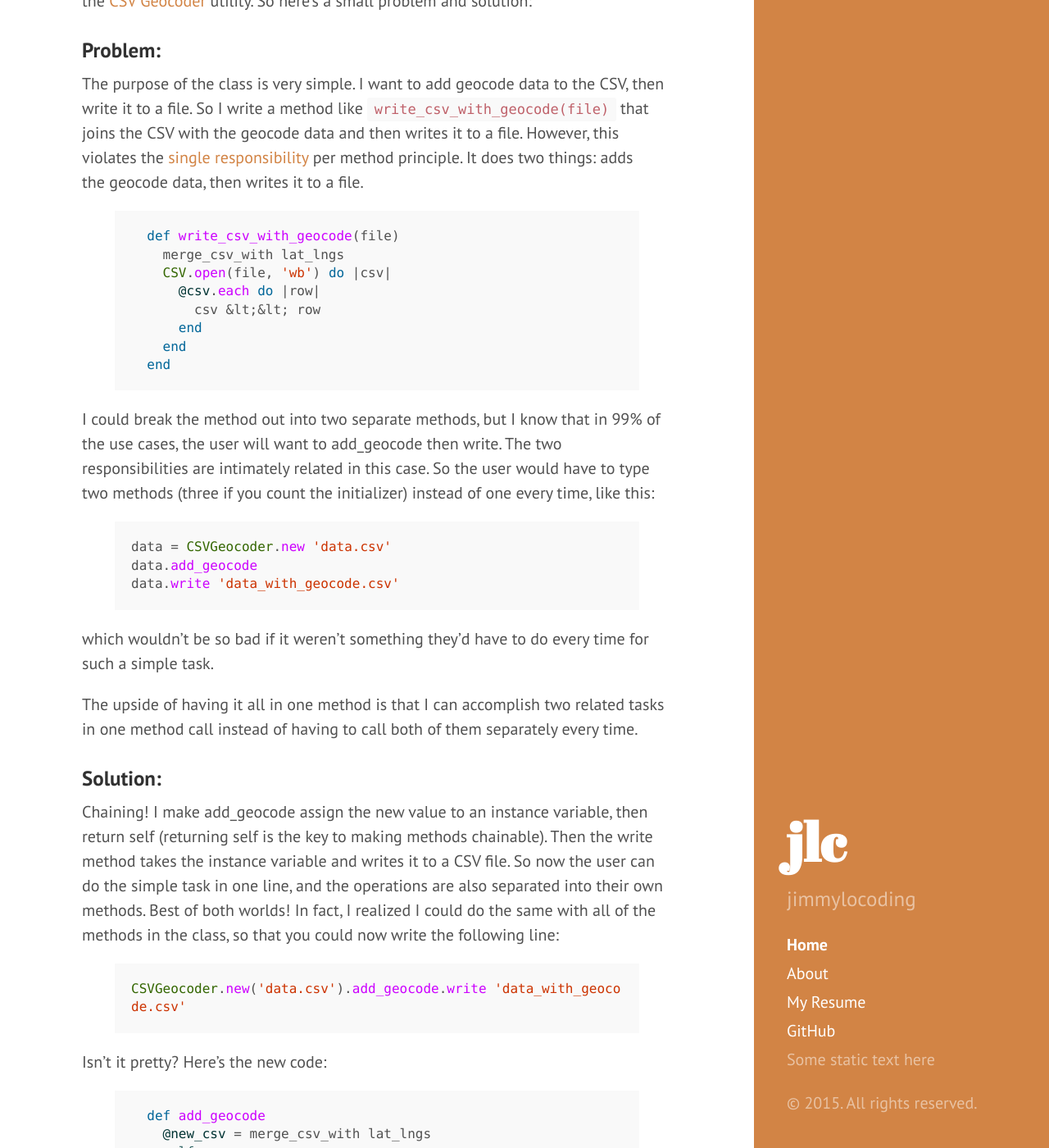
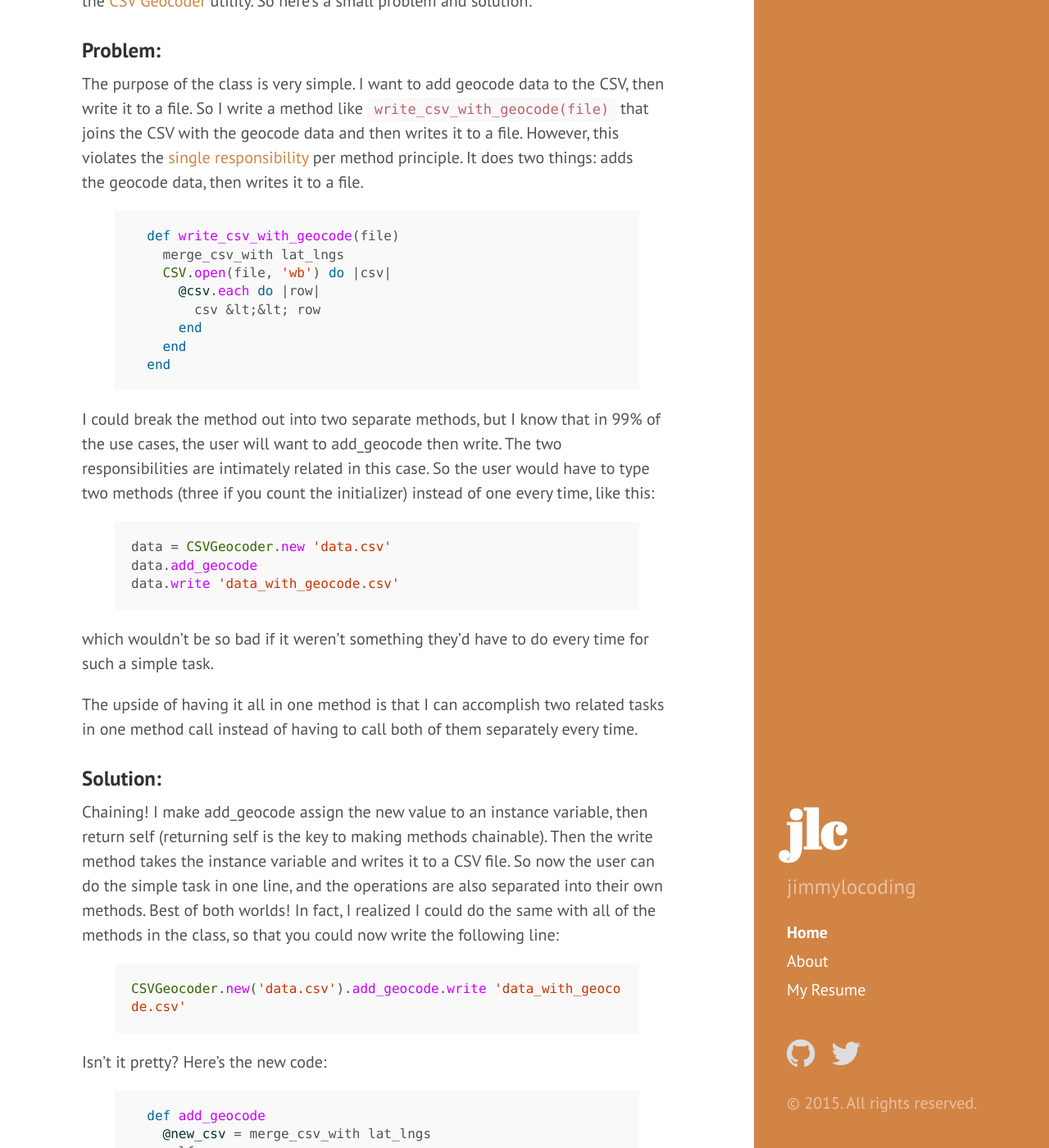
Before and after one commit to jimmylorunning/jimmylocoding.com, a Jekyll site: the page built from index.html, in a window 1280 px wide and 1400 px high, scrolled down 224 px. Shown: the whole window at 82% size. Built offline with Jekyll 4.4.1, drawn with Linux system fonts in a browser that asks for light colours; nearby versions of some CDN libraries; Markdown is read by kramdown in place of the engine named in the settings; the list of posts is cut into pages by our own code.

Commit message:
Add social media icons to right sidebar

```diff
--- a/_includes/head.html
+++ b/_includes/head.html
@@ -19,6 +19,7 @@
   <link rel="stylesheet" href="{{ site.baseurl }}public/css/syntax.css">
   <link rel="stylesheet" href="{{ site.baseurl }}public/css/hyde.css">
   <link rel="stylesheet" href="{{ site.baseurl }}public/css/custom.css">
+  <link rel="stylesheet" href="//maxcdn.bootstrapcdn.com/font-awesome/4.3.0/css/font-awesome.min.css">
   <link rel="stylesheet" href="http://fonts.googleapis.com/css?family=PT+Sans:400,400italic,700|Abril+Fatface">
 
   <!-- Icons -->
--- a/_includes/sidebar.html
+++ b/_includes/sidebar.html
@@ -20,9 +20,11 @@
           {% endif %}
         {% endif %}
       {% endfor %}
-      <a class="sidebar-nav-item" href="resume.html">My Resume</a>
-      <a class="sidebar-nav-item" href="{{ site.social.github }}">GitHub</a>
-      <span class="sidebar-nav-item">Some static text here</span>
+      <a class="sidebar-nav-item" href="resume">My Resume</a>
+      <div class="social-media">
+        <a class="sidebar-nav-item" href="{{ site.social.github }}"><i class="fa fa-github fa-2x"></i></a>
+        <a class="sidebar-nav-item" href="http://twitter.com/jimmylocoding"><i class="fa fa-twitter fa-2x"></i></a>
+      </div>
     </nav>
 
     <p>&copy; {{ site.time | date: '%Y' }}. All rights reserved.</p>
--- a/public/css/custom.css
+++ b/public/css/custom.css
@@ -9,3 +9,20 @@
 	padding: 0.1rem 0.3rem;
 	border: 1px solid #cccccc;
 }
+
+.social-media {
+	margin-top: 2em;
+}
+
+.social-media a {
+	color: #DDDDDD;
+}
+
+.social-media a:hover {
+	color: #FFFFFF;
+}
+
+.social-media .sidebar-nav-item {
+	display: inline-block;
+	margin-right: 0.7em;
+}
```
